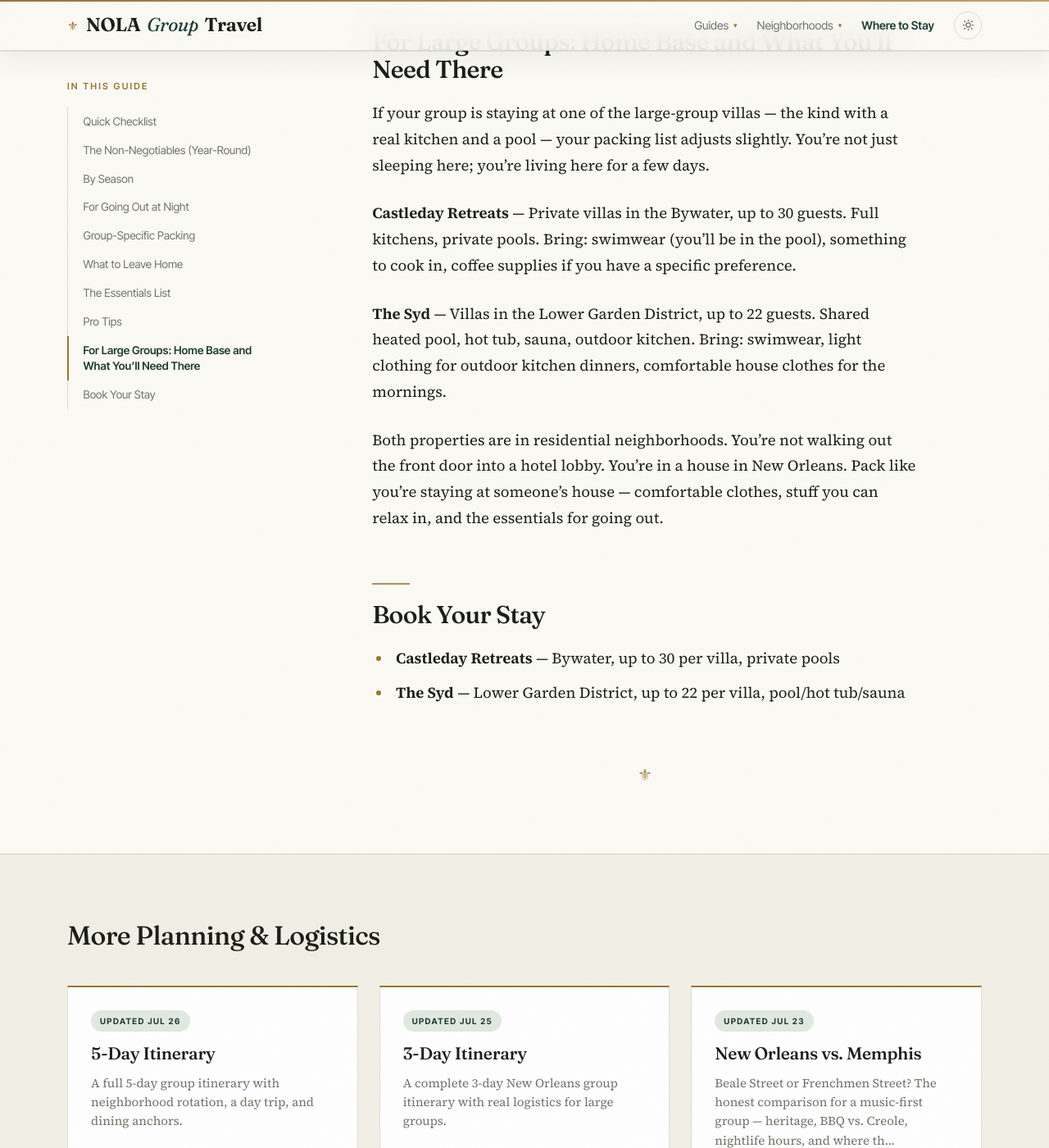
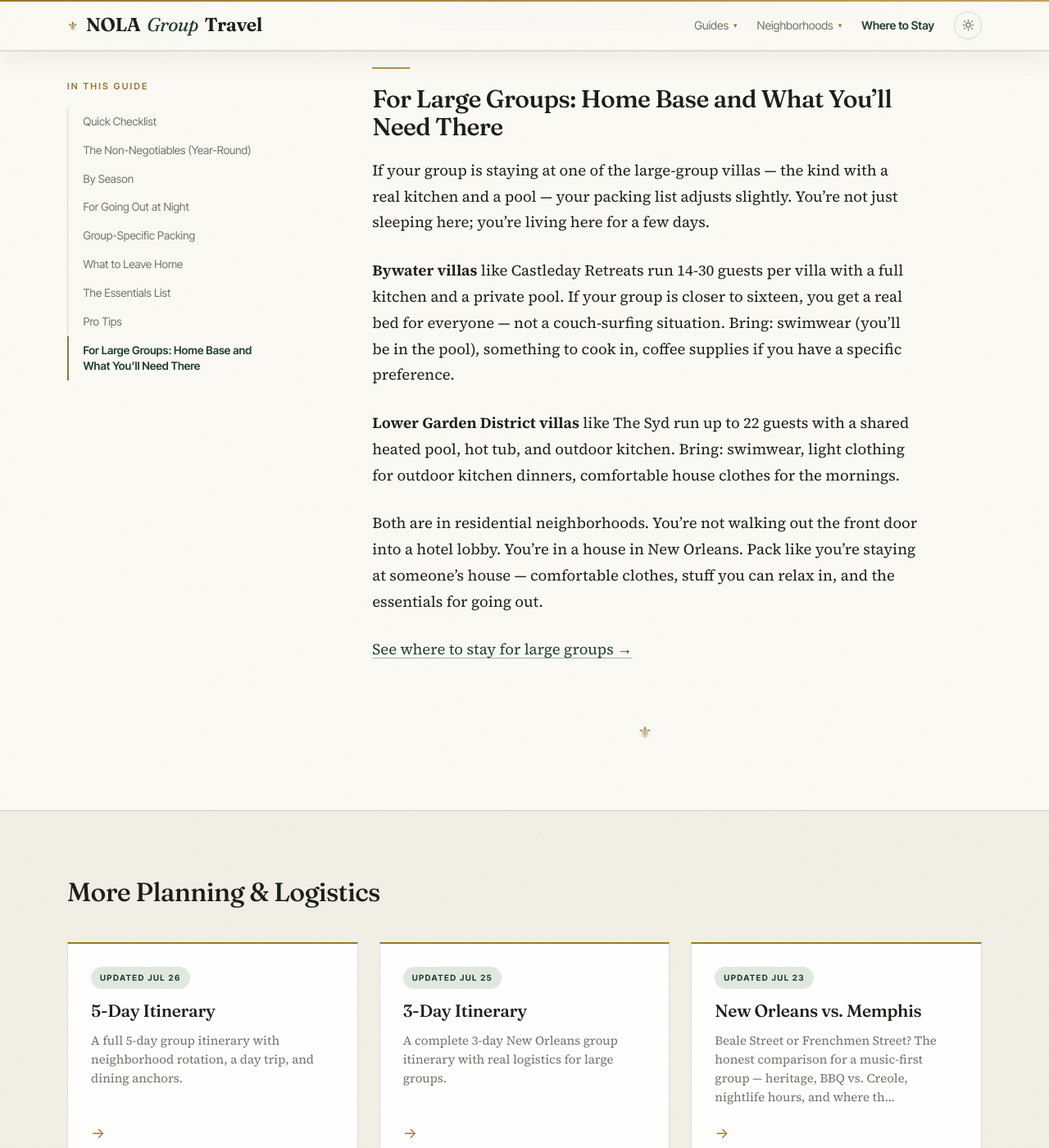
Before and after one commit to sjworth-dev/nola-group-travel, a Jekyll site: the page built from _guides/packing-guide.md, in a window 1280 px wide and 1400 px high, scrolled down 12990 px. Shown: the whole window at 82% size. Built offline with Jekyll 4.4.1, drawn with Linux system fonts in a browser that asks for light colours; some of the changed text lies outside the part shown.

Commit message:
expand: refresh packing guide — property facts, internal links, CTA
Corrected Castleday capacity to verified 14-30/villa range, added
3 inline internal links (Jazz Fest, music festival packing, Mardi
Gras), replaced the property-listing footer with the standard
where-to-stay CTA, bumped date.

```diff
--- a/_guides/packing-guide.md
+++ b/_guides/packing-guide.md
@@ -213,8 +213,8 @@ These items are worth thinking about for groups specifically:
 | Plantation tour | Comfortable shoes, sun hat |
 | Cooking class | Nothing specific — they provide everything |
 | Frenchmen Street | Small bag or no bag; pickpocket awareness in crowds |
-| Mardi Gras parades | Layers, comfortable shoes, clear bag (some venues require it) |
-| Jazz Fest | See Jazz Fest guide — full outdoor festival gear needed |
+| Mardi Gras parades | Layers, comfortable shoes, clear bag (some venues require it) — see the [Mardi Gras group guide](/guides/mardi-gras-group-guide/) |
+| Jazz Fest | Full outdoor festival gear needed — see the [music festival packing guide](/guides/nola-music-festival-packing-guide/) |
 
 ---
 
@@ -273,13 +273,10 @@ Regardless of season, this is the list every person in your group should have:
 
 If your group is staying at one of the large-group villas — the kind with a real kitchen and a pool — your packing list adjusts slightly. You're not just sleeping here; you're living here for a few days.
 
-**Castleday Retreats** — Private villas in the Bywater, up to 30 guests. Full kitchens, private pools. Bring: swimwear (you'll be in the pool), something to cook in, coffee supplies if you have a specific preference.
+**Bywater villas** like Castleday Retreats run 14-30 guests per villa with a full kitchen and a private pool. If your group is closer to sixteen, you get a real bed for everyone — not a couch-surfing situation. Bring: swimwear (you'll be in the pool), something to cook in, coffee supplies if you have a specific preference.
 
-**The Syd** — Villas in the Lower Garden District, up to 22 guests. Shared heated pool, hot tub, sauna, outdoor kitchen. Bring: swimwear, light clothing for outdoor kitchen dinners, comfortable house clothes for the mornings.
+**Lower Garden District villas** like The Syd run up to 22 guests with a shared heated pool, hot tub, and outdoor kitchen. Bring: swimwear, light clothing for outdoor kitchen dinners, comfortable house clothes for the mornings.
 
-Both properties are in residential neighborhoods. You're not walking out the front door into a hotel lobby. You're in a house in New Orleans. Pack like you're staying at someone's house — comfortable clothes, stuff you can relax in, and the essentials for going out.
+Both are in residential neighborhoods. You're not walking out the front door into a hotel lobby. You're in a house in New Orleans. Pack like you're staying at someone's house — comfortable clothes, stuff you can relax in, and the essentials for going out.
 
-## Book Your Stay
-
-- **Castleday Retreats** — Bywater, up to 30 per villa, private pools
-- **The Syd** — Lower Garden District, up to 22 per villa, pool/hot tub/sauna
+[See where to stay for large groups →](/where-to-stay/)
```
Also changed, not shown: other parts of _guides/packing-guide.md (+3 -3 lines).
